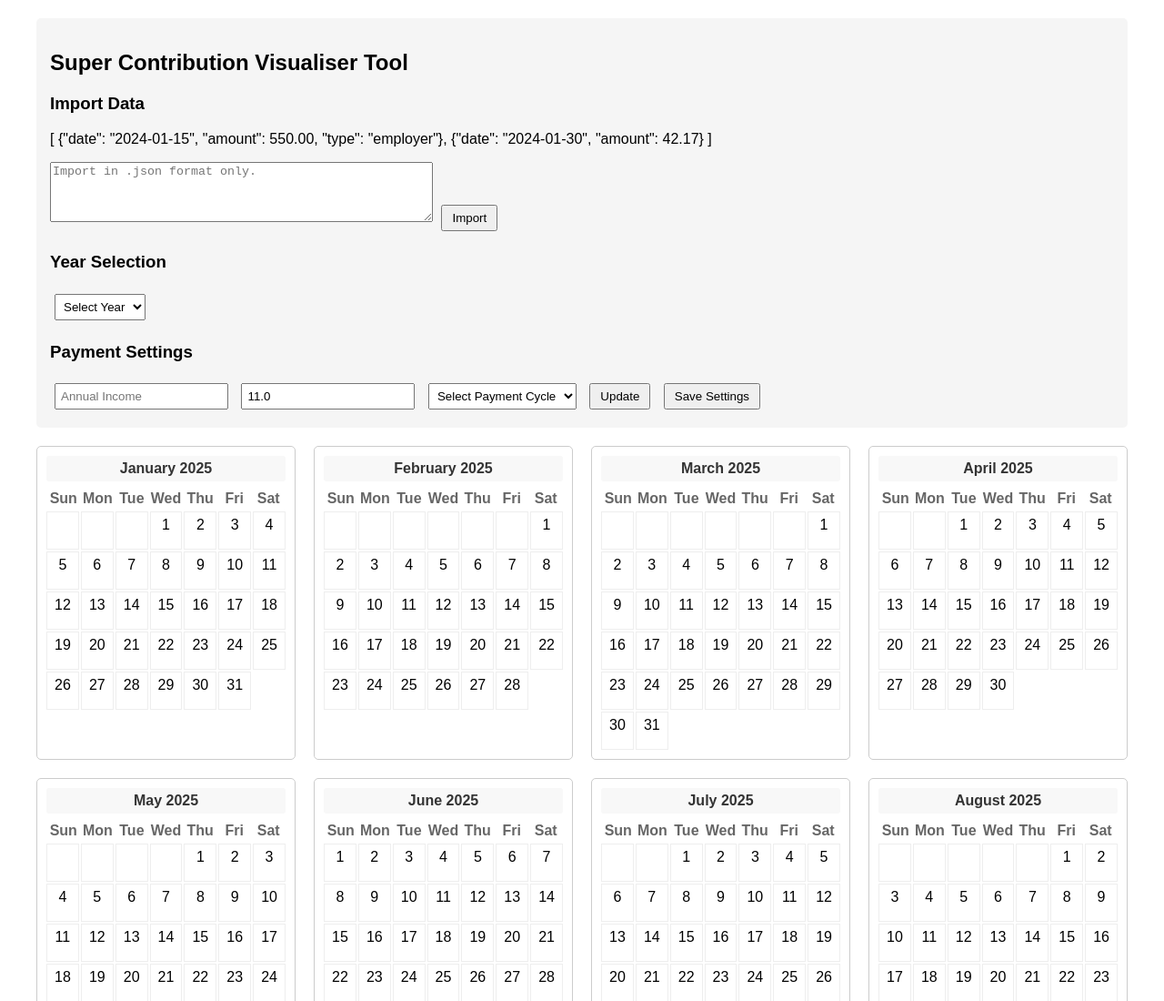
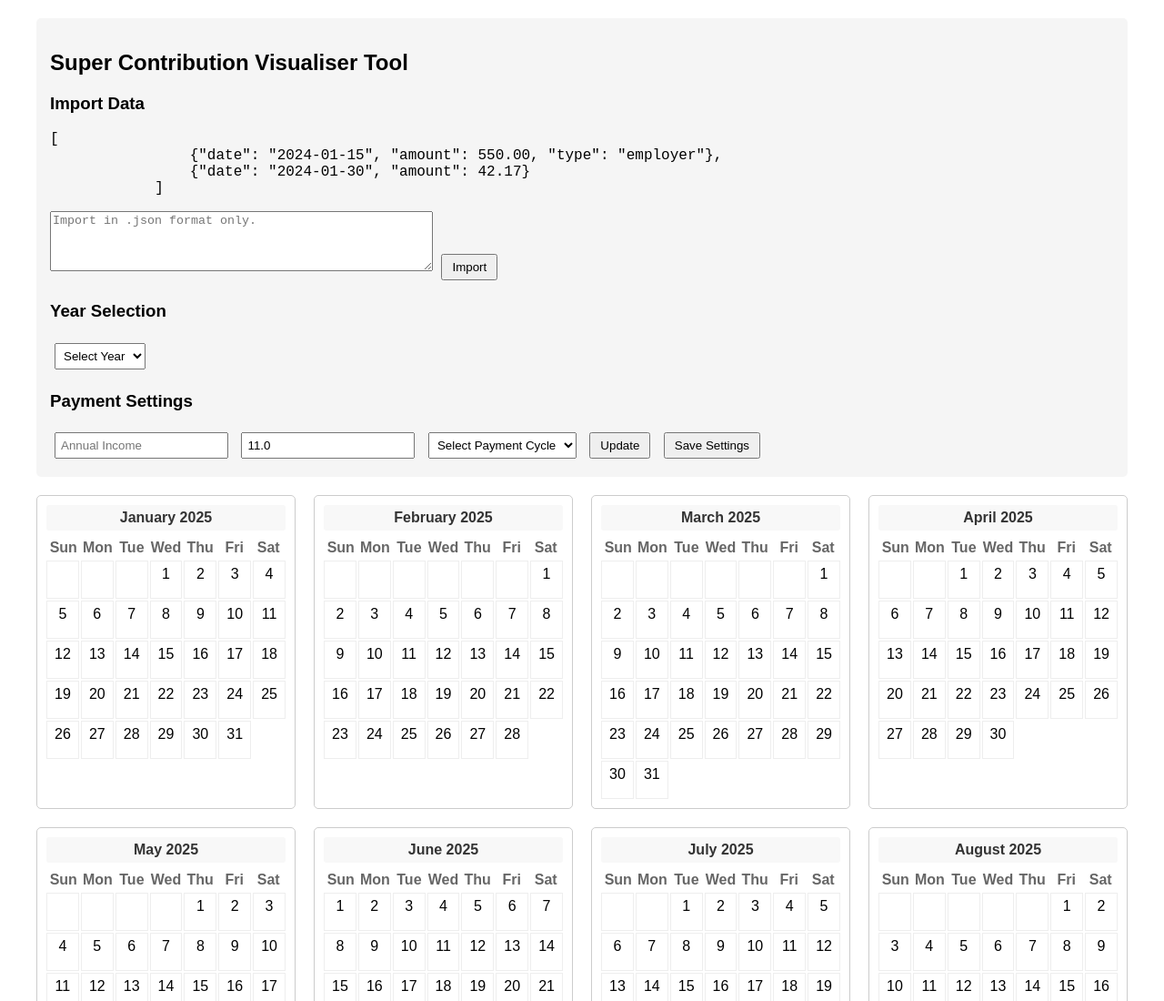
Before and after one commit to meltyli/super-contribution-tracker, a plain HTML site: page src/index.html in a window 1280 px wide. Shown: the top 1100 px of the page at 91% size. Drawn offline with Linux system fonts and the light colour scheme.

Commit message:
Update styles.css
update style for export update

```diff
--- a/src/styles.css
+++ b/src/styles.css
@@ -3,6 +3,11 @@ body {
     max-width: 1200px;
     margin: 0 auto;
     padding: 20px;
+}
+
+.json-format {
+    white-space: pre-wrap;
+    font-family: monospace, 'Courier New', Courier
 }
 
 .controls {
```
